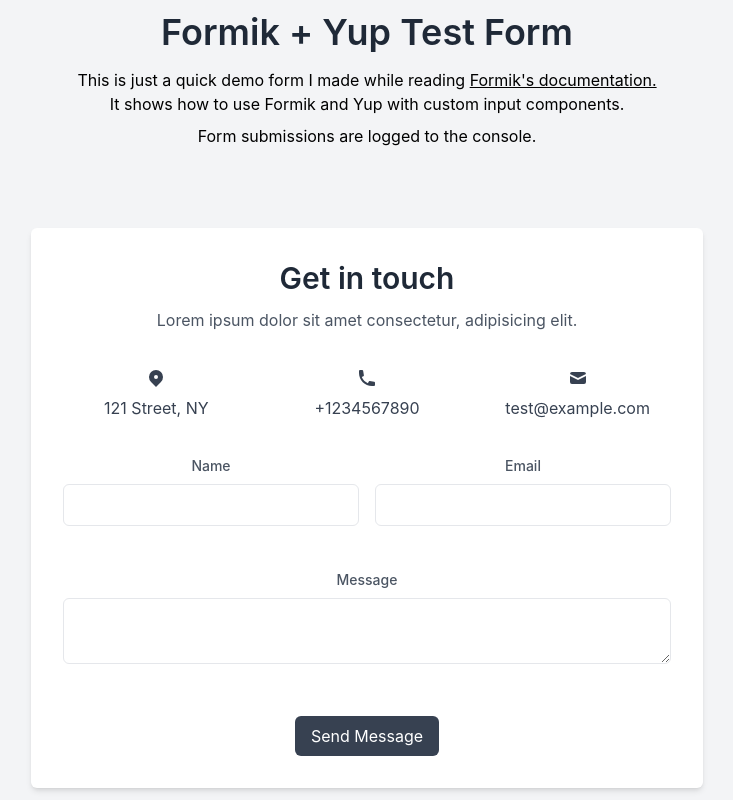
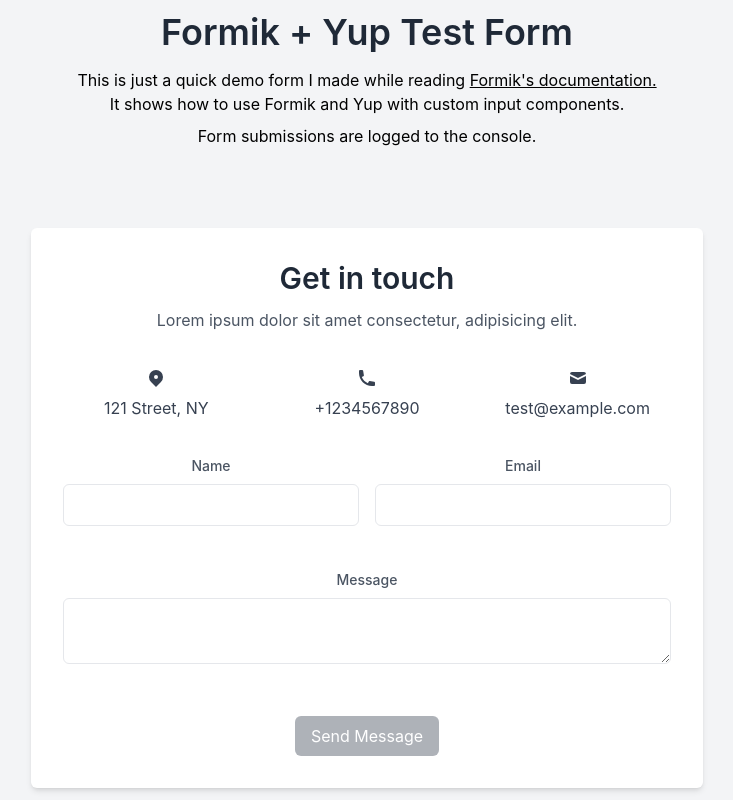
Before and after one commit to itsamoreh/formik-yup-test, a React (Create React App) app: page / in a window 1280 px wide. Shown: the whole page, without its empty margins (273-1006 px from the left). Built offline with nearby package versions, Linux system fonts and the light colour scheme.

Commit message:
Reset the form on submit

```diff
--- a/src/Components/Form.js
+++ b/src/Components/Form.js
@@ -2,6 +2,7 @@
 
 import InputText from "./InputText";
 import InputTextarea from "./InputTextarea";
+import cn from "classnames";
 import { useFormik } from "formik";
 
 export default function Form() {
@@ -20,8 +21,13 @@
         .max(300, "Sorry! Your message must be 300 characters or less.")
         .required("Please enter a message."),
     }),
-    onSubmit: (values) => {
+    validateOnMount: true,
+    onSubmit: async (values, actions) => {
+      await new Promise((resolve) => setTimeout(resolve, 500));
       console.log("SUBMITTED", values);
+      alert("Thanks for submitting the form!");
+      actions.resetForm();
+      actions.validateForm();
     },
   });
 
@@ -135,8 +141,13 @@
 
         <div className="flex justify-center mt-6">
           <button
-            className="px-4 py-2 text-white transition-colors duration-200 transform bg-gray-700 rounded-md hover:bg-gray-600 focus:outline-none focus:bg-gray-600"
+            className={cn(
+              "px-4 py-2 text-white transition-colors duration-200 transform bg-gray-700 rounded-md hover:bg-gray-600 focus:outline-none focus:bg-gray-600",
+              !formik.isValid && "opacity-40 cursor-not-allowed",
+              formik.isSubmitting && "cursor-progress"
+            )}
             type="submit"
+            disabled={!formik.isValid}
           >
             Send Message
           </button>
```
